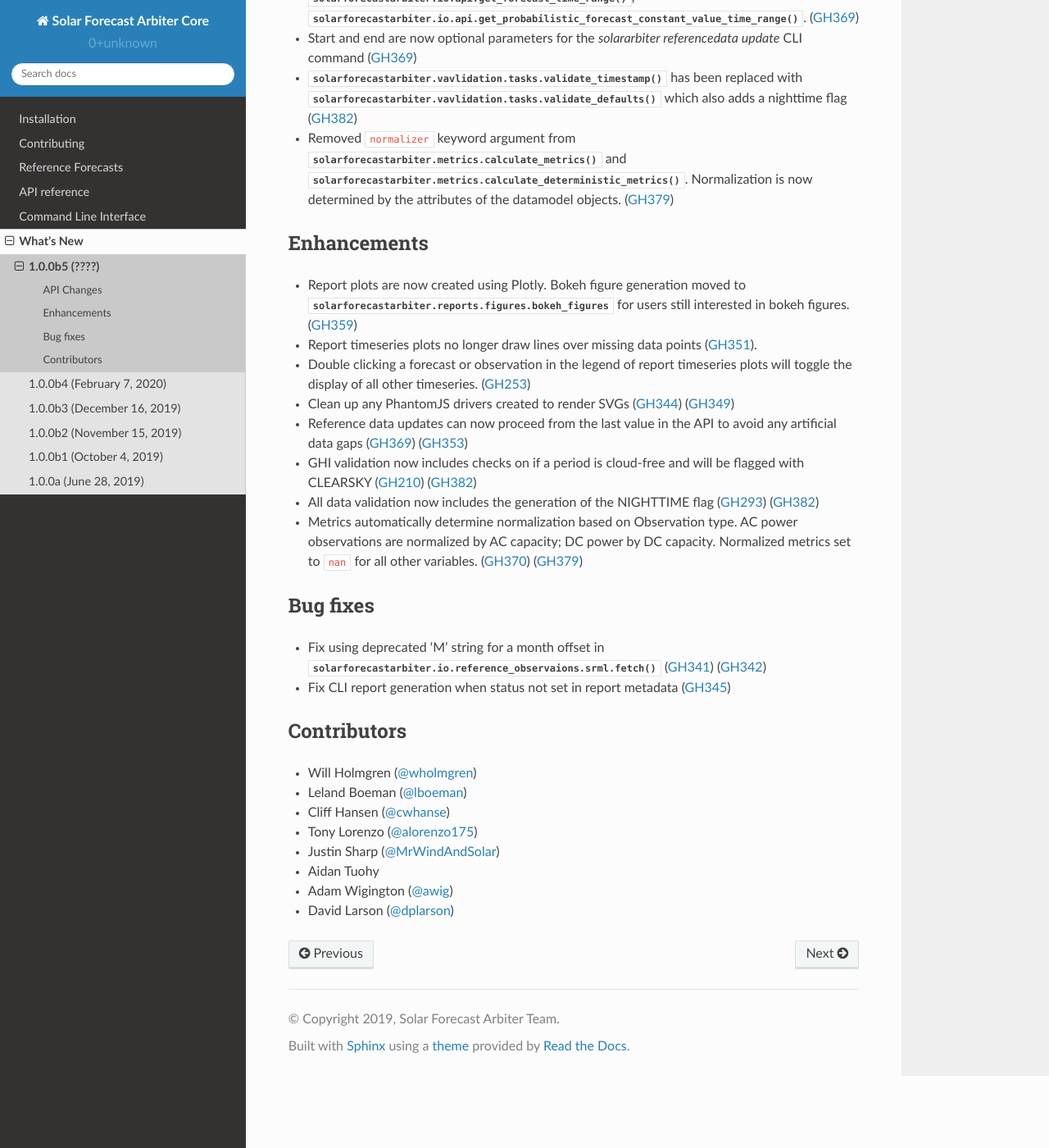
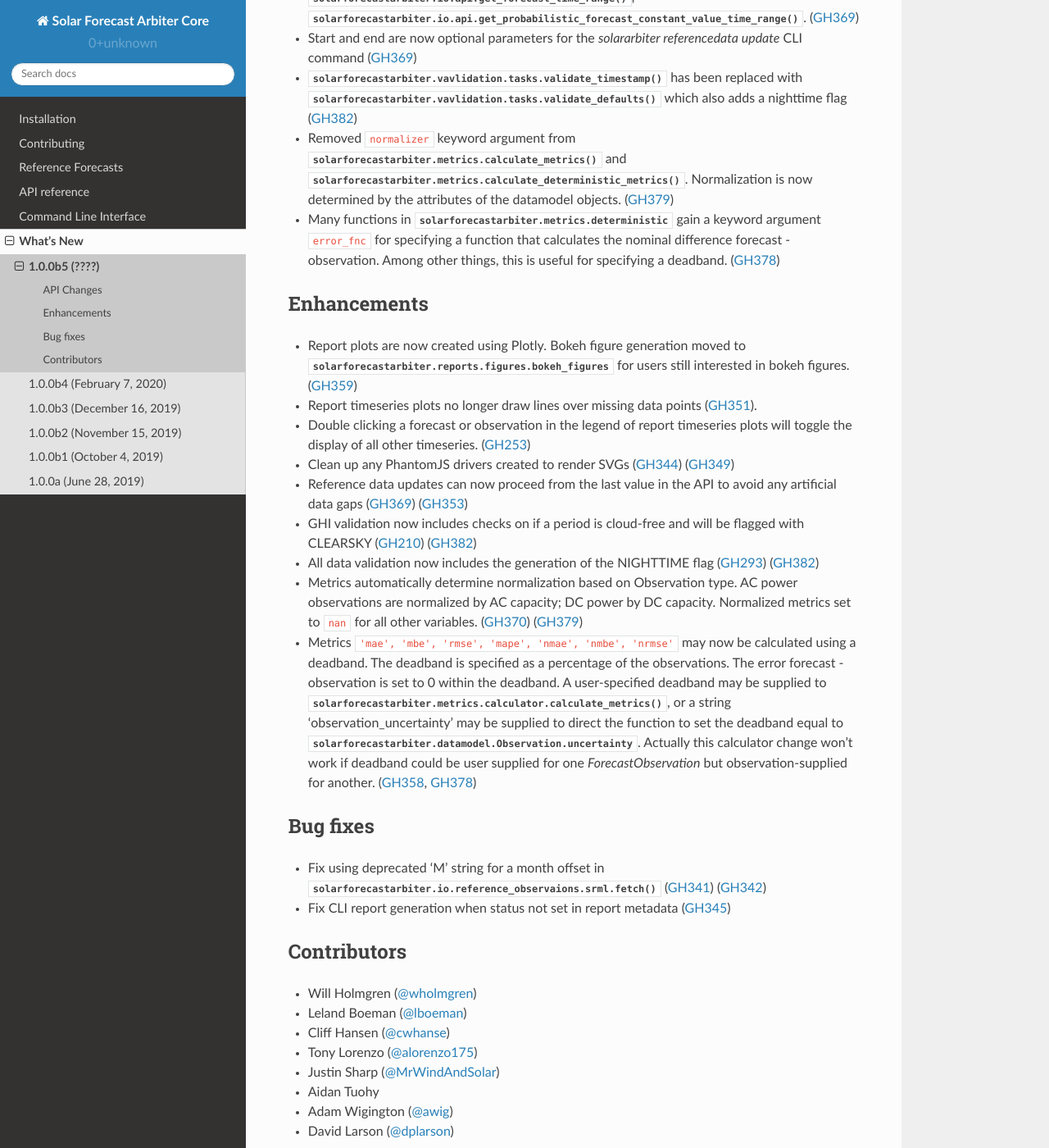
Before and after one commit to SolarArbiter/solarforecastarbiter-core, a Sphinx documentation site: the page built from docs/source/whatsnew/1.0.0b5.rst, in a window 1280 px wide and 1400 px high, scrolled down 650 px. Shown: the whole window at 82% size. Built offline with Sphinx 7.4.7 and the Read the Docs theme 2.0.0, drawn with Linux system fonts in a browser that asks for light colours.

Commit message:
more problems

```diff
--- a/docs/source/whatsnew/1.0.0b5.rst
+++ b/docs/source/whatsnew/1.0.0b5.rst
@@ -38,6 +38,11 @@ API Changes
   :py:func:`solarforecastarbiter.metrics.calculate_deterministic_metrics`.
   Normalization is now determined by the attributes of the datamodel objects.
   (:pull:`379`)
+* Many functions in :py:mod:`solarforecastarbiter.metrics.deterministic` gain
+  a keyword argument ``error_fnc`` for specifying a function that calculates
+  the nominal difference forecast - observation. Among other things, this
+  is useful for specifying a deadband. (:pull:`378`)
+
 
 Enhancements
 ~~~~~~~~~~~~
@@ -60,6 +65,17 @@ Enhancements
   AC power observations are normalized by AC capacity; DC power by DC
   capacity. Normalized metrics set to ``nan`` for all other variables.
   (:issue:`370`) (:pull:`379`)
+* Metrics ``'mae', 'mbe', 'rmse', 'mape', 'nmae', 'nmbe', 'nrmse'`` may
+  now be calculated using a deadband. The deadband is specified as a
+  percentage of the observations. The error forecast - observation is
+  set to 0 within the deadband. A user-specified deadband may be supplied to
+  :py:func:`solarforecastarbiter.metrics.calculator.calculate_metrics`,
+  or a string 'observation_uncertainty' may be supplied to direct the
+  function to set the deadband equal to
+  :py:attr:`solarforecastarbiter.datamodel.Observation.uncertainty`.
+  Actually this calculator change won't work if deadband could be user supplied for one
+  `ForecastObservation` but observation-supplied for another.
+  (:issue:`358`, :pull:`378`)
 
 Bug fixes
 ~~~~~~~~~
```
